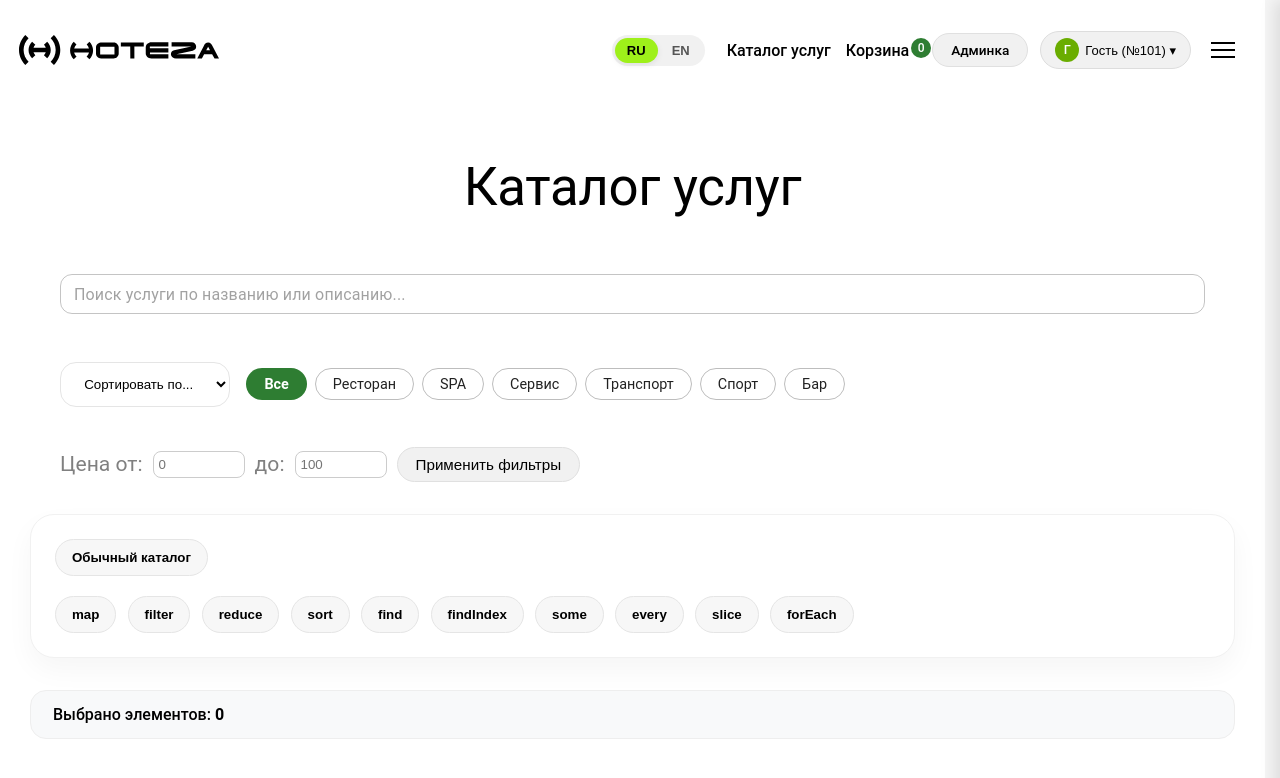
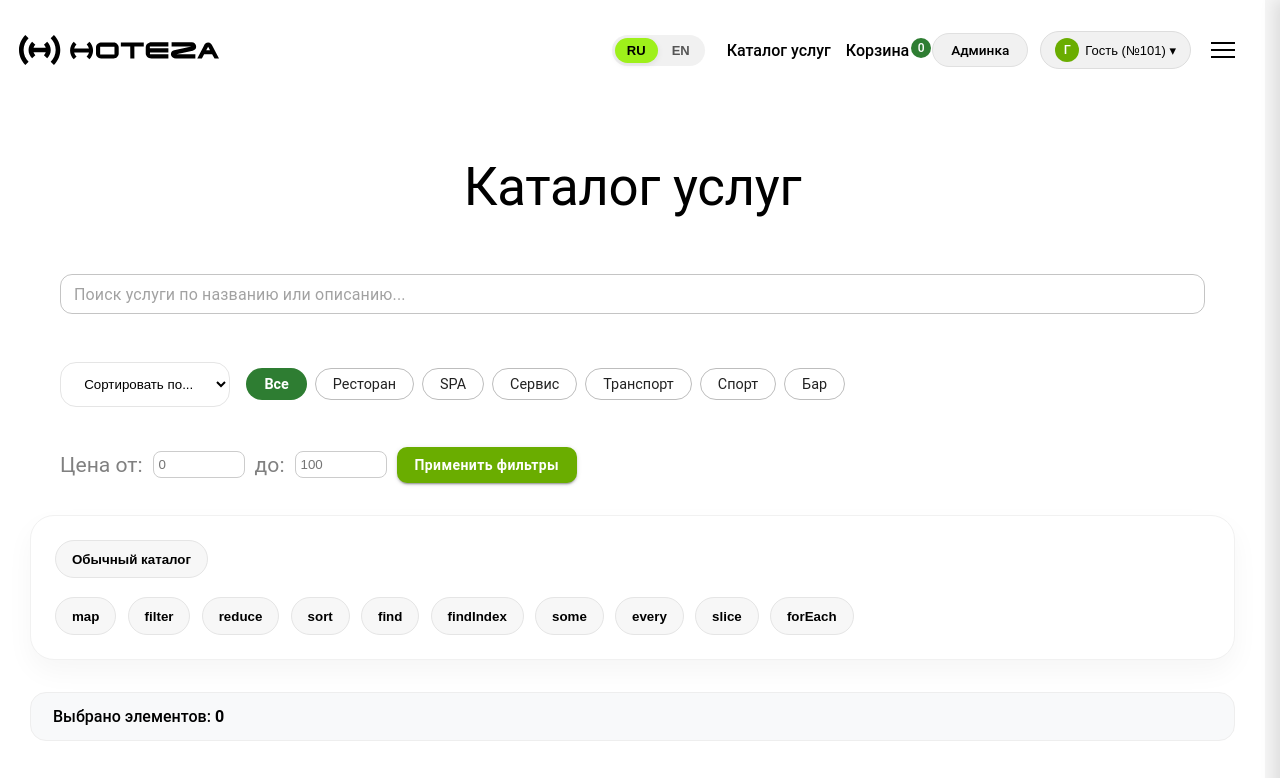
Before and after one commit to ArtemSharov11/React-programming, a React (Vite) app in the folder lab1/: page /catalog in a window 1280 px wide. Shown: the top 778 px of the page. Built offline with nearby package versions, Linux system fonts and the light colour scheme; grey boxes are pictures that could not be loaded.

Commit message:
feat: add MUI Button component for apply filters button

```diff
--- a/lab1/src/pages/CatalogPage.jsx
+++ b/lab1/src/pages/CatalogPage.jsx
@@ -15,6 +15,7 @@ import Pagination from '@mui/material/Pagination';
 import TextField from '@mui/material/TextField';
 import Chip from '@mui/material/Chip';
 import Alert from '@mui/material/Alert';
+import Button from '@mui/material/Button';
 
 
 
@@ -286,9 +287,23 @@ export default function CatalogPage() {
             value={localMax}
             onChange={(e) => setLocalMax(e.target.value)}
           />
-        <button type="button" id="apply-filters" onClick={handleApplyPrice} className="cat-btn">
-          {t('btn-apply')}
-        </button>
+          <Button
+            variant="contained"
+            color="success"
+            onClick={handleApplyPrice}
+            sx={{
+              borderRadius: '10px',
+              textTransform: 'none',
+              fontWeight: '600',
+              padding: '6px 18px',
+              backgroundColor: '#6aad00',
+              '&:hover': {
+                backgroundColor: '#589000'
+              }
+            }}
+          >
+            {t('btn-apply')}
+          </Button>
         </div>
       </div>
 
```
